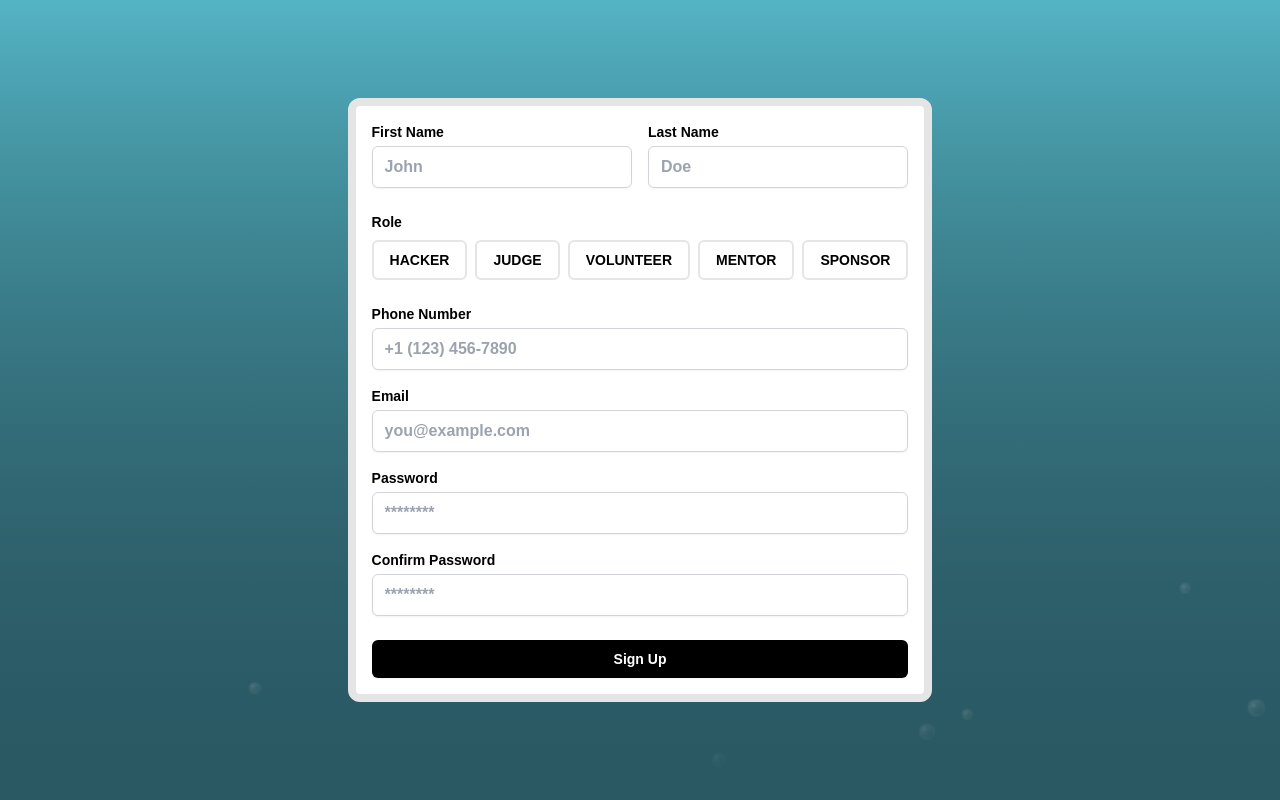
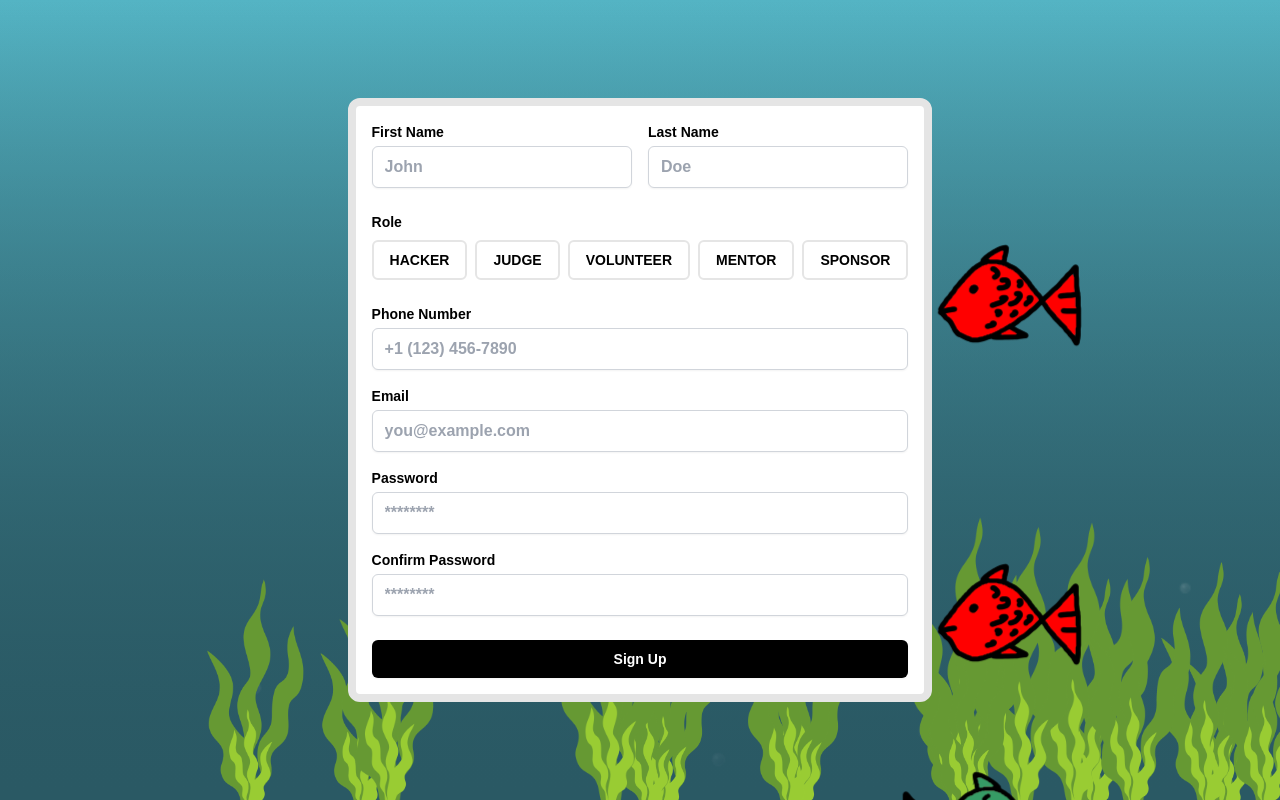
Before and after one commit to bryanmax9/beachhacks2025, a Next.js app: page /signup in a window 1280 px wide. Built offline with nearby package versions, Linux system fonts and the light colour scheme; a web font is replaced by a local one.

Commit message:
added styling (fishes)

```diff
--- a/src/app/(landing)/(auth)/signup/page.tsx
+++ b/src/app/(landing)/(auth)/signup/page.tsx
@@ -3,6 +3,7 @@ import SignUpForm from "@/app/(landing)/(auth)/_components/signup_form";
 import OceanWavesNoSand from "@/components/ocean-waves-no-sand";
 import {dynaPuff} from "@/assets/fonts";
 import {cn} from "@/lib/utils";
+import styles from "@/app/(landing)/_components/faq.module.css";
 export default function SignUpPage() {
     return (
         <OceanWavesNoSand>
@@ -10,6 +11,26 @@ export default function SignUpPage() {
                 <div className="relative bg-white text-black border-8 p-4 rounded-xl">
                     <SignUpForm />
                 </div>
+                <img src={'/red_fish.png'} className={`absolute z-[-1] animate-swim-across-components-red-fish`}/>
+                <img src={'/green_fish.png'} className={`absolute top-2/3 z-[-1] animate-swim-across-components-green-fish`}/>
+                <img src={'/red_fish.png'} className={`absolute top-1.5 z-[-1] animate-swim-across-components-red-fish`}/>
+                {[...Array(20)].map((_, index) => (
+                    <img
+                        key={index}
+                        src="/kelp.png"
+                        className={`
+            absolute z-[-10] object-contain
+            ${index % 2 === 0 ? styles.animateCoralSwayLeft : styles.animateCoralSwayRight}
+        `}
+                        style={{
+                            height: `${Math.floor(Math.random() * 100) + 300}px`, // Random height between 300-400px
+                            bottom: "-60px",
+                            left: `${Math.floor(Math.random() * 90)}%`,           // Random left position (0-90%)
+                            transform: `rotate(${Math.random() * 60 - 30}deg)`    // Random rotation between -30° to 30°
+                        }}
+                    />
+                ))}
+
             </div>
         </OceanWavesNoSand>
     );
```
